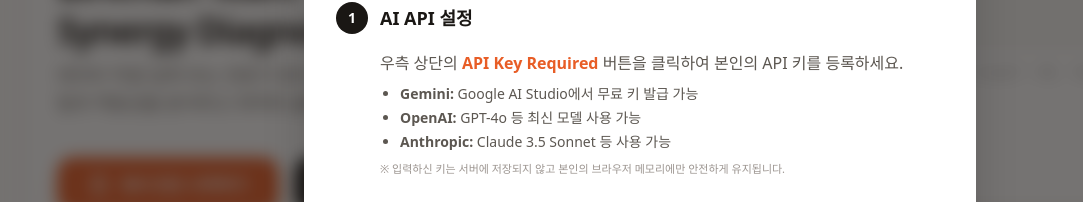
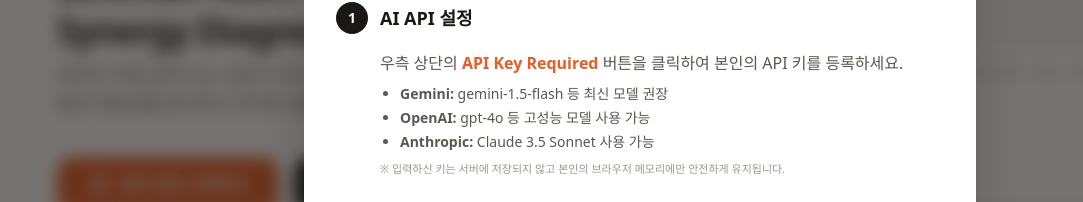
Before and after one commit to ohbupseok/2026-Birkman, a React (Vite) app: page / in a window 1280 px wide. Both pictures are taken after a click on the button "도움말 보기". Shown: the part 179-381 px from the top of the page, without its empty margins (0-1083 px from the left). Built offline with nearby package versions, Linux system fonts and the light colour scheme.

Commit message:
feat: Update AI API provider recommendations
Enhance the AI API setup guide by recommending the latest and most performant models for each provider (Gemini, OpenAI, Anthropic) to improve user experience and analysis quality.

```diff
--- a/src/App.tsx
+++ b/src/App.tsx
@@ -195,9 +195,9 @@
                   <div className="ml-11 text-[#5C5751] space-y-2 leading-relaxed">
                     <p>우측 상단의 <span className="font-bold text-[#E85D26]">API Key Required</span> 버튼을 클릭하여 본인의 API 키를 등록하세요.</p>
                     <ul className="list-disc ml-5 text-sm space-y-1">
-                      <li><strong>Gemini:</strong> Google AI Studio에서 무료 키 발급 가능</li>
-                      <li><strong>OpenAI:</strong> GPT-4o 등 최신 모델 사용 가능</li>
-                      <li><strong>Anthropic:</strong> Claude 3.5 Sonnet 등 사용 가능</li>
+                      <li><strong>Gemini:</strong> gemini-1.5-flash 등 최신 모델 권장</li>
+                      <li><strong>OpenAI:</strong> gpt-4o 등 고성능 모델 사용 가능</li>
+                      <li><strong>Anthropic:</strong> Claude 3.5 Sonnet 사용 가능</li>
                     </ul>
                     <p className="text-[11px] text-[#9C9590]">※ 입력하신 키는 서버에 저장되지 않고 본인의 브라우저 메모리에만 안전하게 유지됩니다.</p>
                   </div>
```
